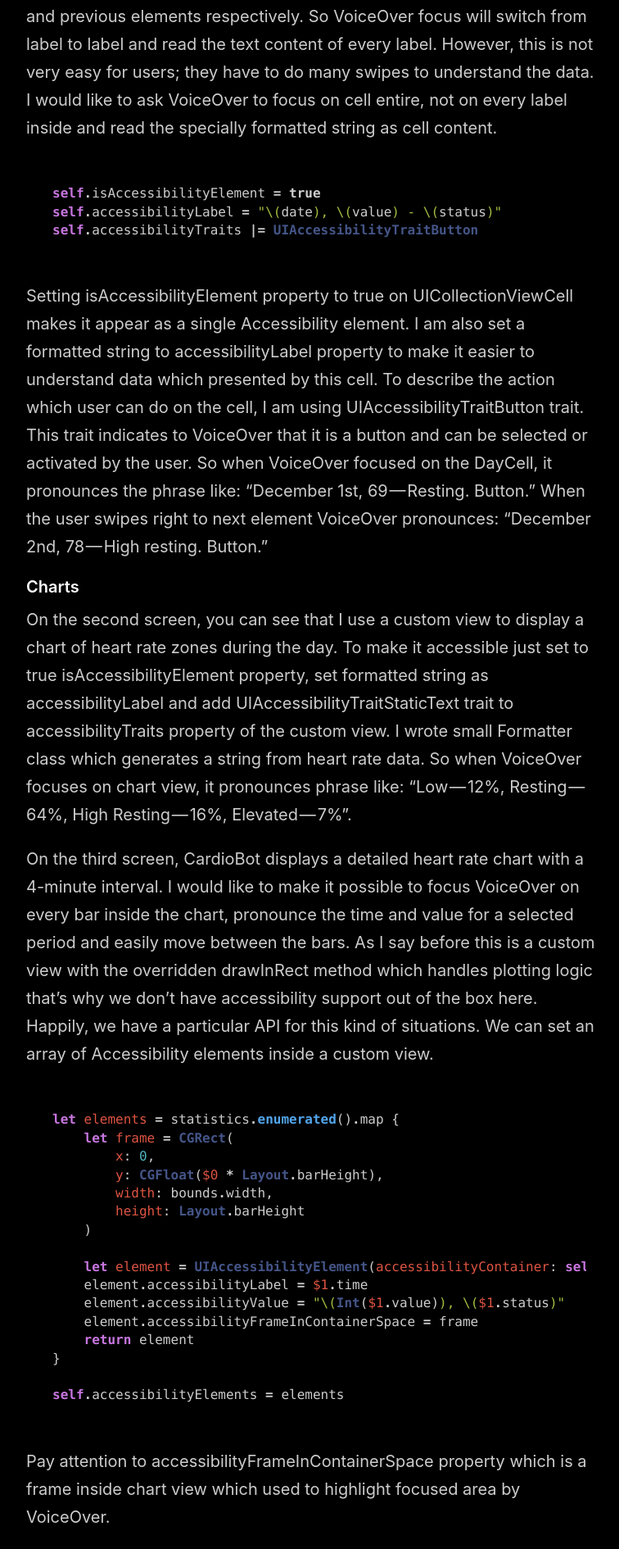
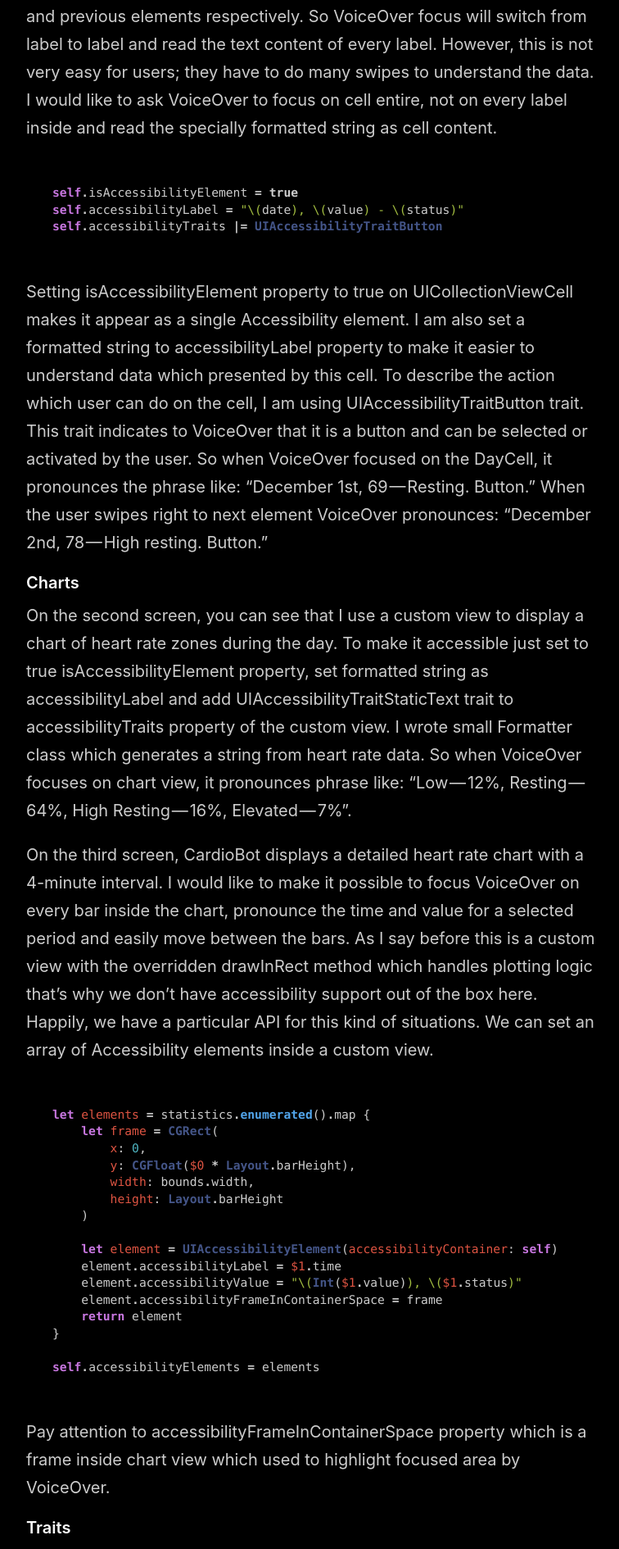
Before and after one commit to mecid/mecid.github.io, a Jekyll site: the page built from _posts/2018-07-09-make-your-app-accessible-for-everyone.md, in a window 1280 px wide. Shown: the part 1626-3516 px from the top of the page at 82% size, without its empty margins (258-1014 px from the left). Built offline with Jekyll 4.4.1, drawn with Linux system fonts in a browser that asks for light colours.

Commit message:
code samples font changed

```diff
--- a/_sass/_code.scss
+++ b/_sass/_code.scss
@@ -32,7 +32,7 @@
 .highlight {
   padding: 16px; //1rem;
   margin-bottom: 1rem;
-  font-size: .8rem;
+  font-size: 11pt;
   line-height: 1.4;
   background-color: transparent;
   border-radius: .25rem;
```
